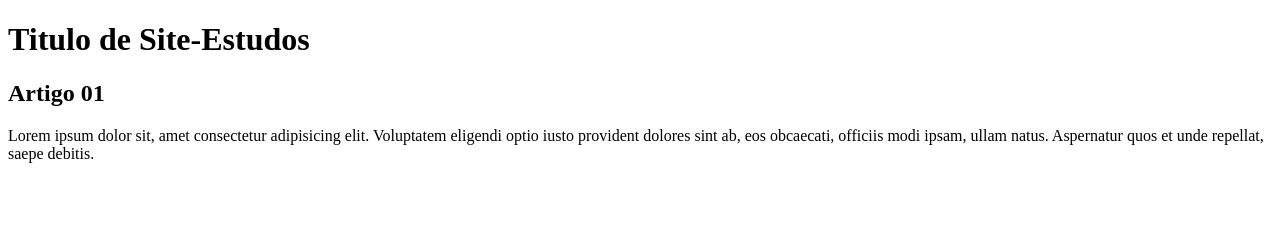
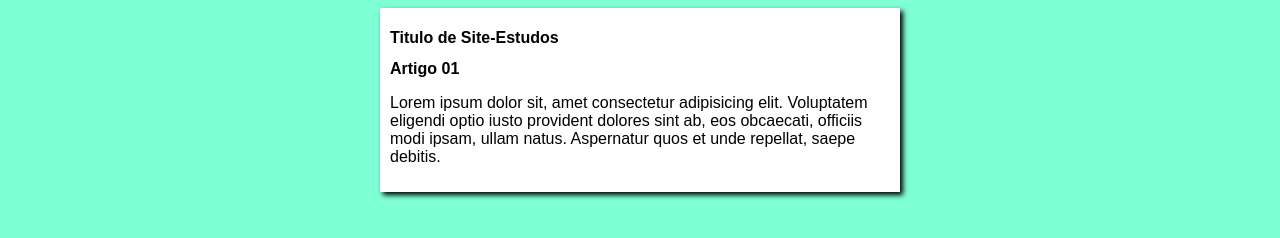
Before and after one commit to Wemerson88/Projeto-do-site-git-curso, a plain HTML site: page index.html in a window 1280 px wide. Drawn offline with Linux system fonts and the light colour scheme.

Commit message:
Iniciando estilizaçao

```diff
--- /dev/null
+++ b/estilos/style.css
@@ -0,0 +1,16 @@
+*{
+    font-family: Arial, Helvetica, sans-serif;
+    font-size: 16px;
+}
+
+body{
+    background-color: aquamarine;
+}
+
+main{
+    background-color: white;
+    width: 500px;
+    margin: auto;
+    padding: 10px;
+    box-shadow: 3px 3px 5px;
+}
--- a/index.html
+++ b/index.html
@@ -4,6 +4,7 @@
     <meta charset="UTF-8">
     <meta name="viewport" content="width=device-width, initial-scale=1.0">
     <title>Site-Estudos</title>
+    <link rel="stylesheet" href="estilos/style.css">
 </head>
 <body>
     <main>
```
